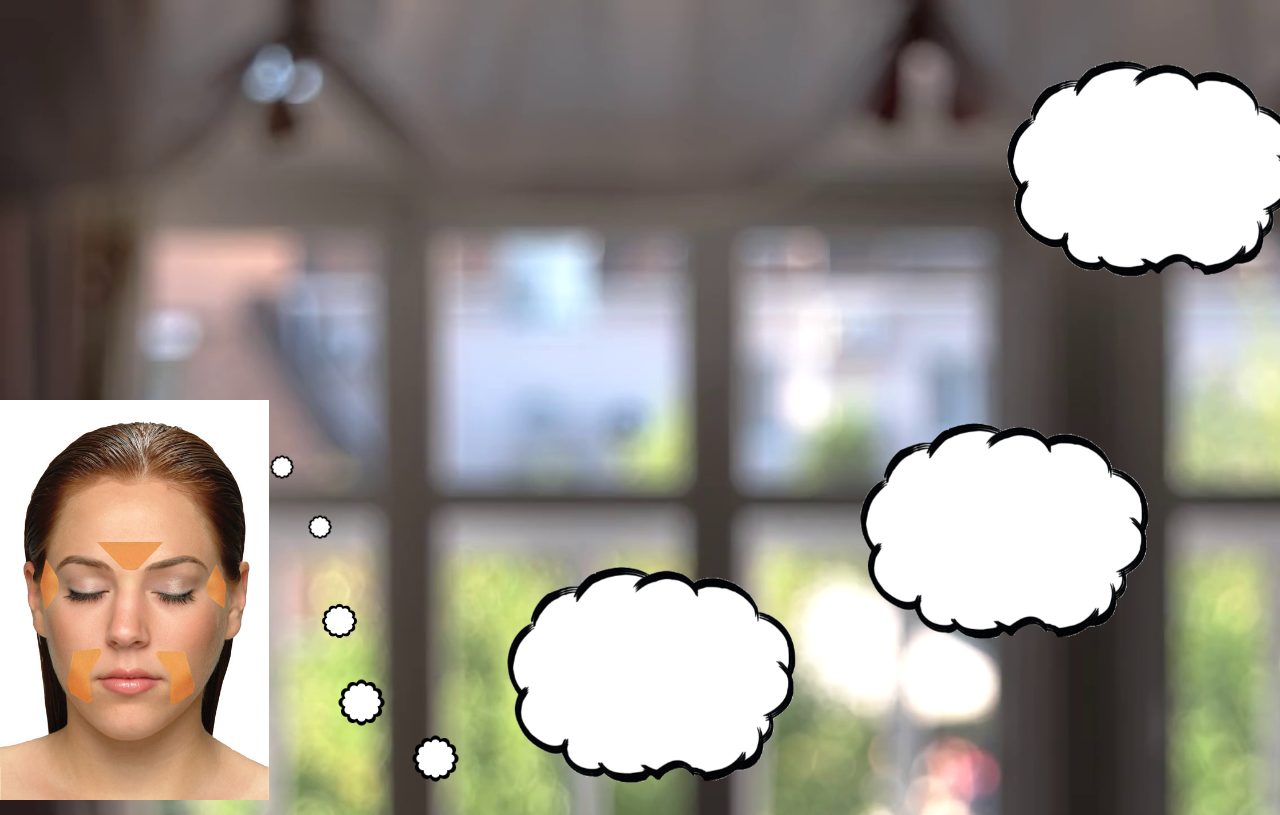
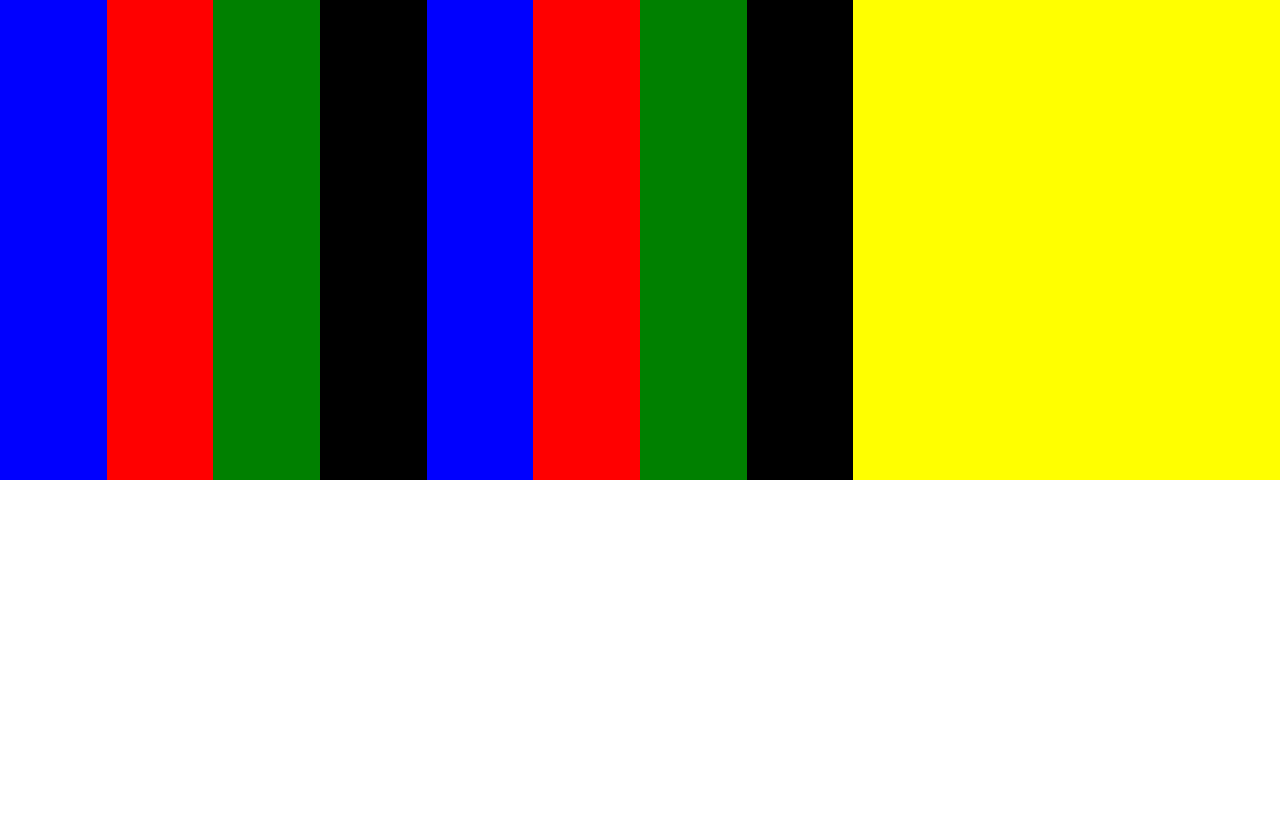
Before and after one commit to knrodriguez/KirstieRodriguez, a React app: page / in a window 1280 px wide. Shown: the top 815 px of the page. Built offline with nearby package versions, Linux system fonts and the light colour scheme.

Commit message:
BREAKING CHANGE: grid component

```diff
--- a/client/App.js
+++ b/client/App.js
@@ -1,12 +1,14 @@
 import React from 'react';
 import ReactDOM from 'react-dom';
 import { AboutMeView, TechStackView} from './views'
+import {AboutMeGrid} from './components'
 
 const App = () => {
     return (
         <>
-            <AboutMeView />
-            <TechStackView />
+            {/* <AboutMeView />
+            <TechStackView /> */}
+            <AboutMeGrid />
         </>
     )
 }
--- /dev/null
+++ b/client/components/AboutMeGrid.js
@@ -0,0 +1,17 @@
+import React from 'react';
+
+export default (props) => {
+    return(
+        <div class='page-container'>
+            <div class='blue'></div>
+            <div class='red'></div>
+            <div class='green'></div>
+            <div class='black'></div>
+            <div class='blue'></div>
+            <div class='red'></div>
+            <div class='green'></div>
+            <div class='black'></div>
+            <div class='yellow'></div>
+        </div>
+    )
+}
--- a/client/components/index.js
+++ b/client/components/index.js
@@ -2,3 +2,4 @@ export {default as ThoughtBubble} from './ThoughtBubble';
 export {default as Modal} from './Modal';
 export {default as MediaInfo} from './MediaInfo';
 export {default as AboutMe1400} from './AboutMe1400';
+export {default as AboutMeGrid} from './AboutMeGrid';
--- a/client/views/TechStackView.js
+++ b/client/views/TechStackView.js
@@ -12,7 +12,6 @@ export default (props) => {
         getTechStack();
     }, [])
 
-    console.log(techStack)
     return (
         <div id='tech-stack'>
             {
--- a/public/assets/styles/style.css
+++ b/public/assets/styles/style.css
@@ -1,9 +1,14 @@
-body{
+*{
+    margin: 0;
+    padding: 0;
+}
+
+/* body{
     background-image: url('../images/background.png');
     background-repeat: no-repeat;
     background-size: cover;
     overflow: scroll;
-}
+} */
 
 img {
     /* display: block; */
@@ -214,3 +219,33 @@ img {
     height: auto;
     margin: 2% 2%;
 }
+
+.blue{
+    background-color: blue;
+}
+
+.red{
+    background-color: red;
+
+}
+.green{
+    background-color: green;
+}
+.black{
+    background-color: black;
+}
+
+.yellow{
+    background-color: yellow;
+    grid-area: auto / span 4;
+}
+
+.page-container{
+    padding: 0;
+    margin: 0;
+    height: 100vh;
+    width: 100vw;
+    display: grid;
+    grid-template-columns: repeat(12, 1fr);
+    grid-template-rows: 60vh auto;
+}
```
Also changed, not shown: 2 other files (tests, documents, lock files or other folders).
